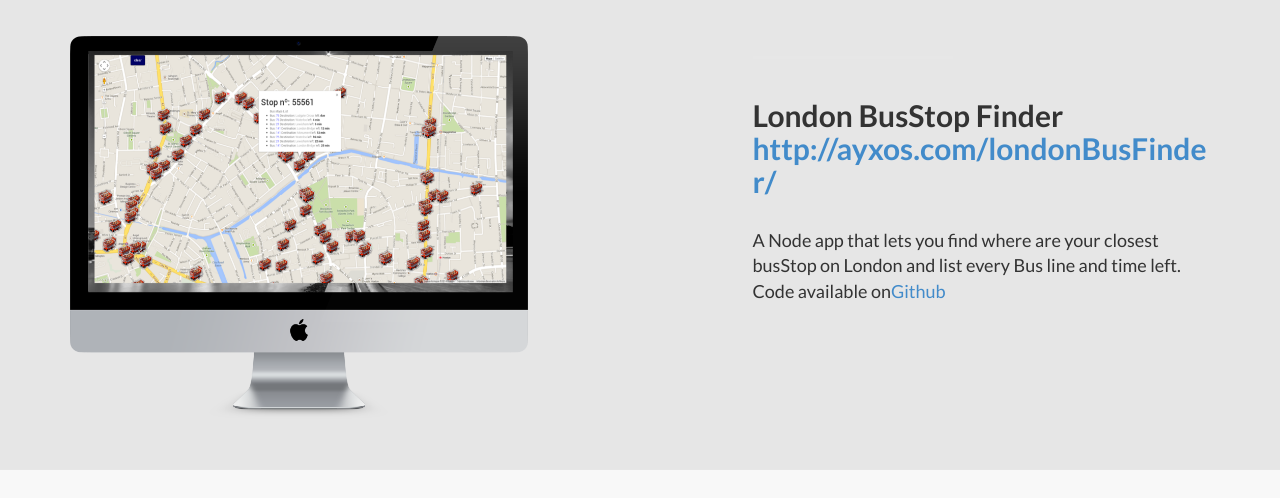
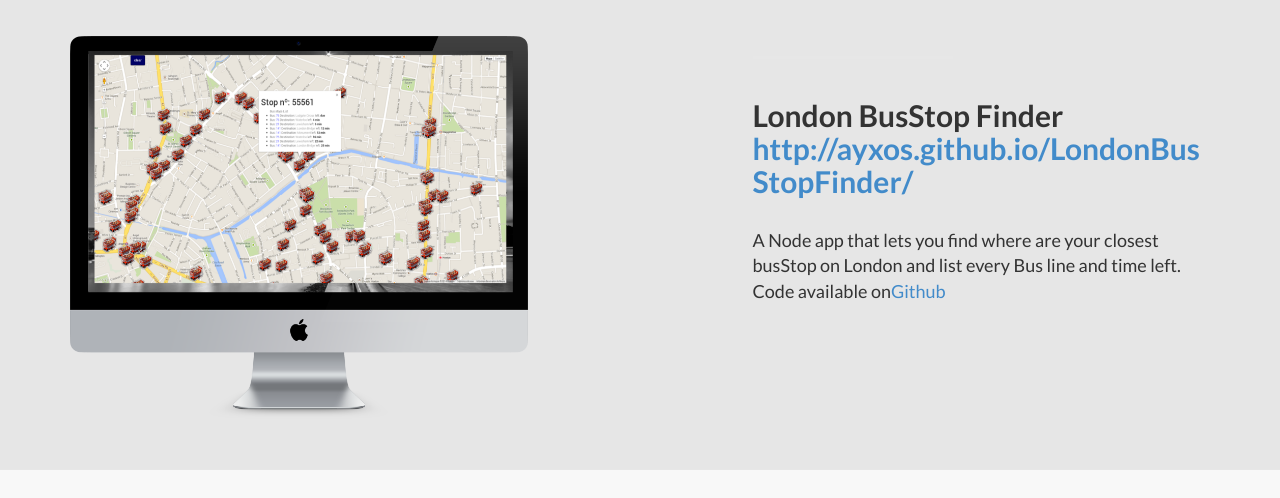
Before and after one commit to ayxos/ayxos.github.io, a website: page index.html in a window 1280 px wide. Shown: the part 3240-3738 px from the top of the page. Drawn offline with Linux system fonts and the light colour scheme.

Commit message:
Update index.html

```diff
--- a/index.html
+++ b/index.html
@@ -128,7 +128,7 @@
           <div class="col-lg-5 col-lg-offset-1 col-sm-push-6 col-sm-6">
             <hr class="section-heading-spacer">
             <div class="clearfix"></div>
-            <h2 class="section-heading">London BusStop Finder<br><a href="http://ayxos.com/londonBusFinder/">http://ayxos.com/londonBusFinder/</a></h2>
+            <h2 class="section-heading">London BusStop Finder<br><a href="http://ayxos.github.io/LondonBusStopFinder/">http://ayxos.github.io/LondonBusStopFinder/</a></h2>
             <p class="lead">A Node app that lets you find where are your closest busStop on London and list every Bus line and time left.<br>Code available on<a target="_blank" href="https://github.com/ayxos/LondonBusStopFinder">Github</a></p>
           </div>
           <div class="col-lg-5 col-sm-pull-6 col-sm-6"><img src="public/img/dog.png" alt="" class="img-responsive"></div>
```
